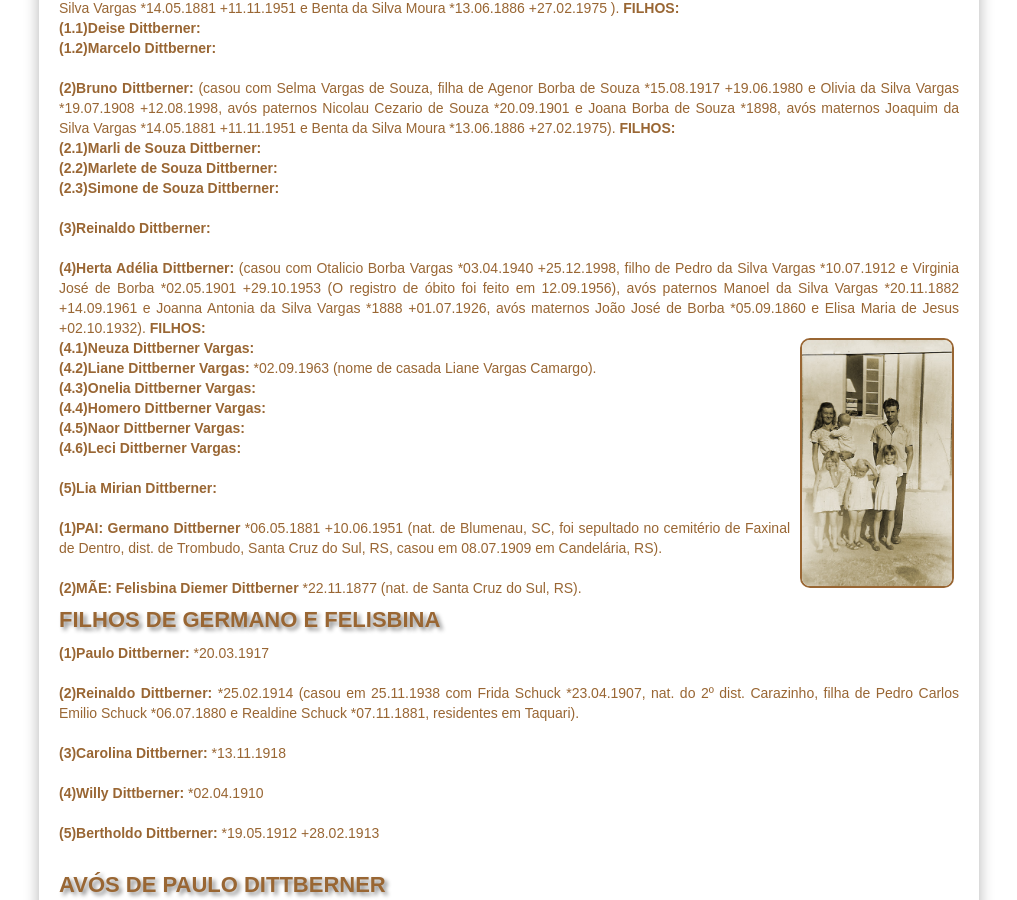
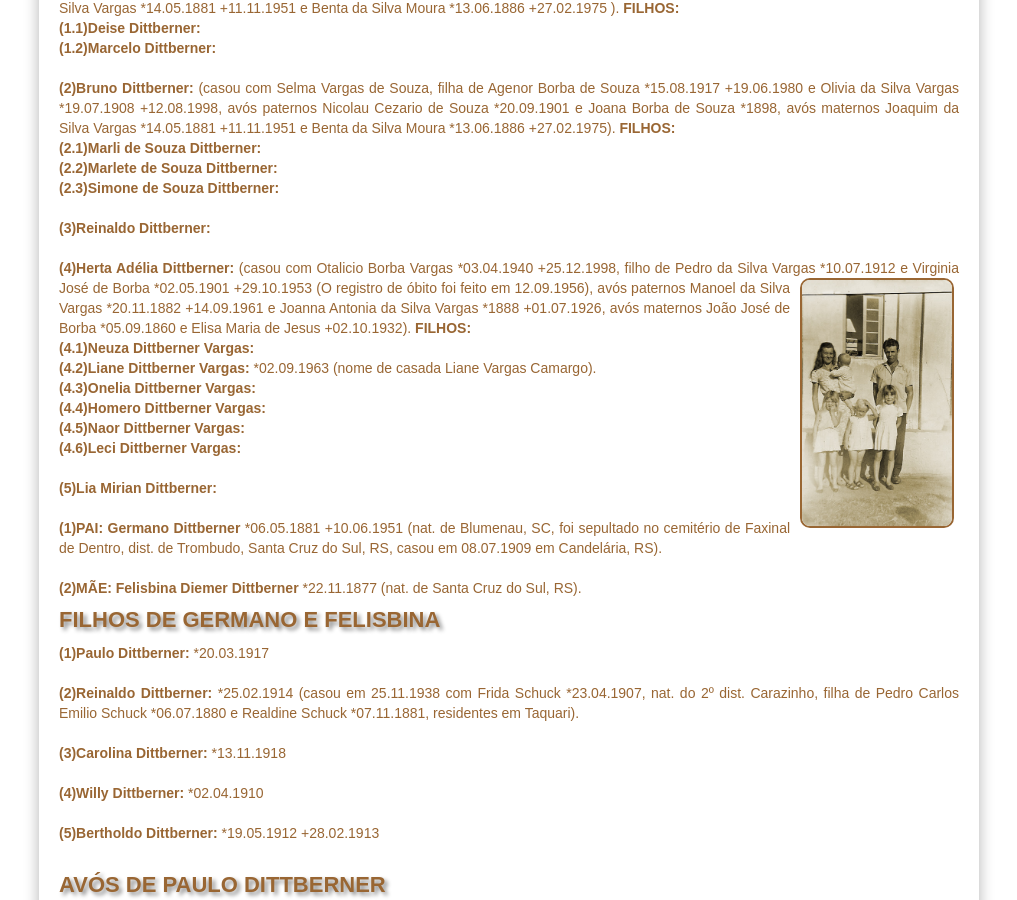
Before and after one commit to claudiovargas1955/claudiovargas1955.github.io, a Jekyll site: the page built from _pages/familia-dittberner.html, in a window 1280 px wide and 900 px high, scrolled down 1090 px. Shown: the whole window, without its empty margins (131-1148 px from the left). Built offline with Jekyll 4.4.1, drawn with Linux system fonts in a browser that asks for light colours; some web fonts are replaced.

Commit message:
Update familia-dittberner.html

```diff
--- a/_pages/familia-dittberner.html
+++ b/_pages/familia-dittberner.html
@@ -143,9 +143,9 @@
 <b>(3)Reinaldo Dittberner: </b><br><br>
 
 <b>(4)Herta Adélia Dittberner: </b>(casou com Otalicio Borba Vargas *03.04.1940 +25.12.1998, filho de Pedro da Silva Vargas *10.07.1912 e Virginia José de Borba *02.05.1901
+ <img class="dir" style="float:right"; src="/images/otalicio.jpg"; height="250px"; title="Otalicio, Herta e filhos";/>
 +29.10.1953 (O registro de óbito foi feito em 12.09.1956), avós paternos Manoel da Silva Vargas *20.11.1882 +14.09.1961 e Joanna Antonia da Silva Vargas *1888 +01.07.1926, avós
-maternos João José de Borba *05.09.1860 e Elisa Maria de Jesus +02.10.1932). <b>FILHOS: </b><br><img class="dir" style="float:right"; src="/images/otalicio.jpg";
-height="250px"; title="Otalicio, Herta e filhos";/>
+maternos João José de Borba *05.09.1860 e Elisa Maria de Jesus +02.10.1932). <b>FILHOS: </b><br>
       <b>(4.1)Neuza Dittberner Vargas:</b><br>
       <b>(4.2)Liane Dittberner Vargas: </b>*02.09.1963 (nome de casada Liane Vargas Camargo).<br>
       <b>(4.3)Onelia Dittberner Vargas: </b></b><br>
```
